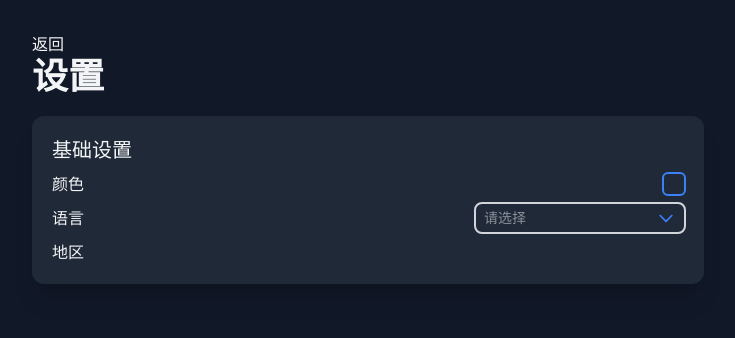
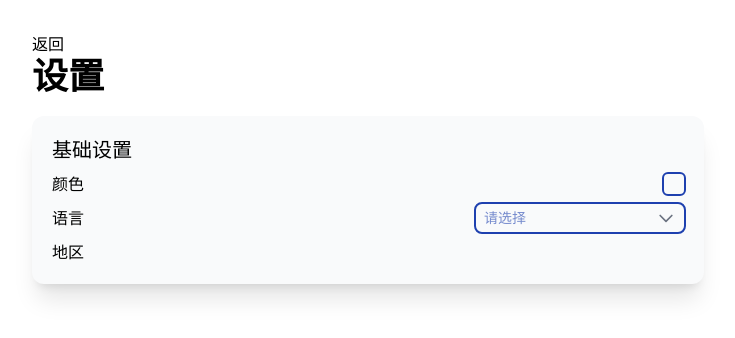
Before and after one commit to rktccn/courseTable, a Vue app: page /setting in a window 1280 px wide. Shown: the top 338 px of the page, without its empty margins (272-1007 px from the left). Built offline with nearby package versions, Linux system fonts and the light colour scheme.

Commit message:
增加主题切换功能

```diff
--- a/src/App.vue
+++ b/src/App.vue
@@ -17,10 +17,6 @@ for (let i = 0; i < 20; i++) {
         }
     }
 }
-
-document.documentElement.classList.add('theme-dark')
-
-
 </script>
 
 <style lang="scss"></style>
--- a/src/components/select/roOption.vue
+++ b/src/components/select/roOption.vue
@@ -3,7 +3,7 @@
         <span
             class="w-full px-2 py-1 block cursor-pointer font-semibold text-base hover:backdrop-brightness-110"
             :class="{
-                'text-primary backdrop-brightness-110': curValue === value
+                'text-muted-hover backdrop-brightness-110': curValue === value
             }"
             @click="setCurrent?.(value)"
             >{{ label }}</span
--- a/src/components/select/roSelect.vue
+++ b/src/components/select/roSelect.vue
@@ -2,7 +2,7 @@
     <div class="relative select-none" ref="roSelect">
         <header
             class="cursor-pointer flex justify-between items-center h-7 w-52 px-2 outline outline-2 rounded-md duration-150 ease-in-out"
-            :class="isListShow ? 'text-primary' : 'text-muted'"
+            :class="isListShow ? 'text-muted-hover' : 'text-primary'"
             @click="isListShow = !isListShow"
         >
             <span
@@ -16,7 +16,7 @@
 
             <svg
                 xmlns="http://www.w3.org/2000/svg"
-                class="h-5 w-5 shrink-0 text-primary duration-150 ease-in-out"
+                class="h-5 w-5 shrink-0 text-muted-hover duration-150 ease-in-out"
                 :class="{ 'rotate-180': isListShow }"
                 fill="none"
                 viewBox="0 0 24 24"
@@ -34,7 +34,7 @@
         <transition name="drop-b">
             <div
                 v-if="isListShow"
-                class="option-list absolute top-full left-0 w-full mt-1 py-1 bg-off-base shadow-md rounded-md overflow-hidden"
+                class="option-list z-10 absolute top-full left-0 w-full mt-1 py-1 bg-off-base shadow-md rounded-md overflow-hidden"
             >
                 <slot></slot>
             </div>
--- a/src/components/today.vue
+++ b/src/components/today.vue
@@ -3,7 +3,7 @@
         <section class="flex justify-between font-semibold mb-2">
             <div class="title flex flex-col">
                 <span class="text-3xl text-primary">今日</span>
-                <span class="text-2xl text-secondary">7月8日 星期五</span>
+                <span class="text-2xl text-muted">7月8日 星期五</span>
             </div>
             <div class="weather flex items-center">
                 <span class="mr-3">icon</span>
--- a/src/styles/themes.scss
+++ b/src/styles/themes.scss
@@ -54,11 +54,21 @@
 
     .theme-lightgreen {
         --color-base: theme('colors.green.50');
-        --color-text-base: theme('colors.neutral.800');
-        --color-off-base: theme('colors.green.300');
-        --color-text-muted: theme('colors.neutral.400');
-        --color-text-muted-hover: theme('colors.neutral.600');
-        --color-primary: theme('colors.emerald.800');
+        --color-text-base: #1f2430;
+        --color-off-base: #82eab5;
+        --color-text-muted: #b3b4b8;
+        --color-text-muted-hover: #8da4da;
+        --color-primary: #202230;
         --color-secondary: theme('colors.emerald.300');
     }
+
+    .theme-zinc {
+        --color-base: rgb(64, 67, 86);
+        --color-text-base: #ffffff;
+        --color-off-base: rgb(68, 71, 90);
+        --color-text-muted: #696f7f;
+        --color-text-muted-hover: #ff6897;
+        --color-primary: #b7b9c6;
+        --color-secondary: #383b4a;
+    }
 }
--- a/src/types/course.ts
+++ b/src/types/course.ts
@@ -33,12 +33,11 @@ export type RoCourseTable = {
     color?: string
 }
 
-
-
-export enum themeKey  {
-    'light',
-    'dark',
-    "solar",
-    'evergreen'
-
+export enum themeKey {
+    light = 'light',
+    dark = 'dark',
+    solar = 'solar',
+    evergreen = 'evergreen',
+    lightgreen = 'lightgreen',
+    zinc = 'zinc'
 }
--- a/src/views/Setting.vue
+++ b/src/views/Setting.vue
@@ -13,22 +13,37 @@
             <div class="flex flex-col">
                 <div class="mt-2 flex justify-between items-center">
                     <span class=""> 颜色 </span>
-                    <span
-                        class="h-5 rounded outline outline-2 text-primary bg-off-bases aspect-square block cursor-pointer"
-                    ></span>
+                    <div class="relative" ref="colorList">
+                        <button
+                            class="h-5 rounded outline outline-2 text-primary bg-off-bases aspect-square block"
+                            @click.self="isThemeShow = !isThemeShow"
+                        ></button>
+
+                        <transition name="drop-b">
+                            <div
+                                v-if="isThemeShow"
+                                class="color-list z-10 absolute mt-1 px-3 py-2 bg-off-base shadow-md rounded-md"
+                            >
+                                <button
+                                    v-for="item in themeKey"
+                                    :class="`theme-${item}`"
+                                    class="h-5 rounded outline outline-2 text-primary bg-off-base aspect-square block hover:brightness-110"
+                                    @click="toggleTheme(item)"
+                                ></button>
+                            </div>
+                        </transition>
+                    </div>
                 </div>
                 <div class="mt-2 flex justify-between items-center">
                     <span class="float-left"> 语言 </span>
                     <RoSelect class="float-left">
                         <RoOption
-                            v-for="(item, index) in languageOptionList"
+                            v-for="item in languageOptionList"
+                            :key="item.value"
                             :value="item.value"
                             :label="item.label"
                         ></RoOption>
                     </RoSelect>
-                    <!-- <select name="" id="">
-                        <option value=""></option>
-                    </select> -->
                 </div>
                 <div class="mt-2"><span> 地区 </span></div>
             </div>
@@ -36,7 +51,9 @@
     </div>
 </template>
 <script lang="ts">
-import { defineComponent } from 'vue'
+import { defineComponent, reactive, toRefs, ref } from 'vue'
+import { themeKey } from '@/types/course'
+import { onClickOutside } from '@vueuse/core'
 
 import RoSelect from '@/components/select/roSelect.vue'
 import RoOption from '@/components/select/roOption.vue'
@@ -55,7 +72,26 @@ export default defineComponent({
             }
         ]
 
-        return { languageOptionList }
+        const data = reactive({
+            isThemeShow: false
+        })
+
+        const colorList = ref<HTMLDivElement | null>(null)
+        onClickOutside(colorList, () => {
+            data.isThemeShow = false
+        })
+
+        const toggleTheme = (val: string) => {
+            document.documentElement.classList.value = `theme-${val}`
+        }
+
+        return {
+            ...toRefs(data),
+            languageOptionList,
+            themeKey,
+            colorList,
+            toggleTheme
+        }
     },
     components: {
         RoSelect,
@@ -64,4 +100,15 @@ export default defineComponent({
 })
 </script>
 
-<style lang="scss" scoped></style>
+<style lang="scss" scoped>
+.color-list {
+    top: 100%;
+    right: 0;
+
+    display: grid;
+    grid-template-columns: repeat(5, 1fr);
+    grid-gap: 8px;
+    justify-content: center;
+    align-items: center;
+}
+</style>
```
